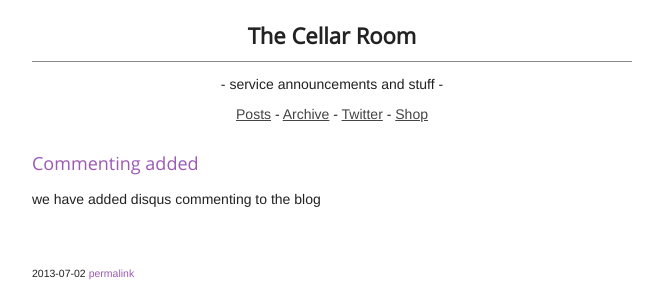
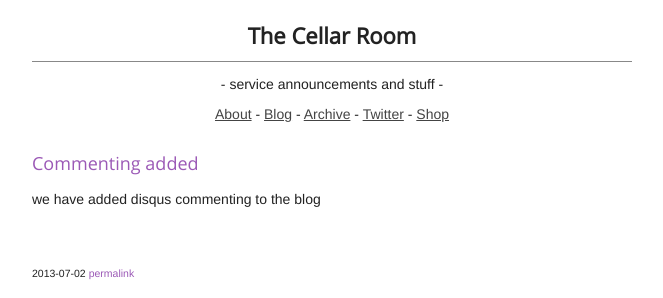
Before and after one commit to ChelseaStats/TheCellarRoom.uk, a Jekyll site: the page built from _posts/2013-07-02-disqus-commenting-added.md, in a window 1280 px wide. Shown: the top 298 px of the page, without its empty margins (308-971 px from the left). Built offline with Jekyll 4.4.1, drawn with Linux system fonts in a browser that asks for light colours; nearby versions of some CDN libraries; Markdown is read by kramdown in place of the engine named in the settings; comment, search, counter and statistics services are not loaded.

Commit message:
Update layout.html

```diff
--- a/_layouts/layout.html
+++ b/_layouts/layout.html
@@ -42,7 +42,8 @@
 			<h2 id="header">The Cellar Room</h2>
                          <p>- service announcements and stuff -</p>
 				<nav>
-                    			<a href="/">Posts</a> -
+					<a href="/about/">About</a> -
+                    			<a href="/">Blog</a> -
 					<a href="/archive.html">Archive</a> -
 					<a href="http://twitter.com/{{ site.author.twitter }}">Twitter</a> -
                 	 		<a href="https://gumroad.com/ChelseaStats">Shop</a>
```
